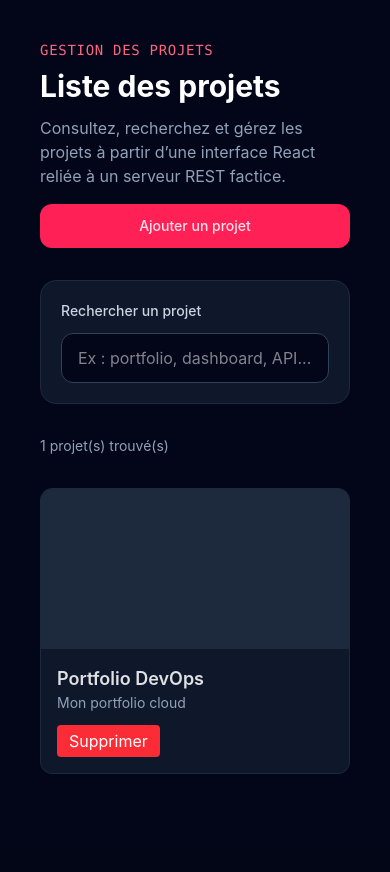
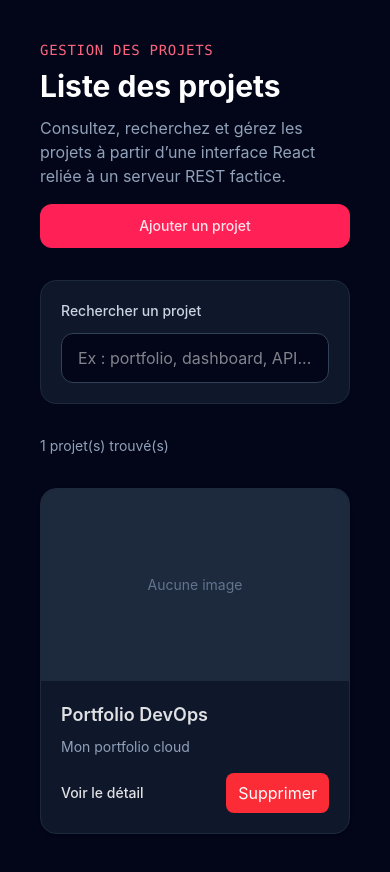
Before and after one commit to seydinalimamoulayeyade/react-fil-rouge, a React (Vite) app: page / in a window 390 px wide. Before the commit the page ends 844 px from the top, so only its background shows below. Built offline with nearby package versions, Linux system fonts and the light colour scheme; data requests are answered from the project's data file.

Commit message:
refactor: améliorer le composant ProjectCard avec un design responsive et des messages d'absence d'image

```diff
--- a/src/components/ProjectCard.jsx
+++ b/src/components/ProjectCard.jsx
@@ -1,28 +1,52 @@
-import { Link } from 'react-router-dom'
+import { Link } from "react-router-dom";
 
 export default function ProjectCard({ project, onDelete }) {
   return (
-    <div className="bg-slate-900 rounded-xl overflow-hidden border border-slate-800">
-      <div className="h-40 bg-slate-800">
-        {project.image && (
-          <img src={project.image} alt={project.libelle} className="w-full h-full object-cover" />
+    <article className="overflow-hidden rounded-2xl border border-slate-800 bg-slate-900 shadow-sm transition hover:-translate-y-1 hover:border-rose-400">
+      <div className="h-48 bg-slate-800">
+        {project.image ? (
+          <img
+            src={project.image}
+            alt={project.libelle}
+            className="h-full w-full object-cover"
+          />
+        ) : (
+          <div className="flex h-full items-center justify-center text-slate-500 text-sm">
+            Aucune image
+          </div>
         )}
       </div>
 
-      <div className="p-4 space-y-3">
-        <Link to={`/projets/${project.id}`} className="text-lg font-semibold text-white hover:text-rose-400">
+      <div className="p-5 space-y-4">
+        <div>
+          <Link
+            to={`/projets/${project.id}`}
+            className="text-lg font-semibold text-white hover:text-rose-400 transition-colors"
+          >
             {project.libelle}
           </Link>
 
-        <p className="text-sm text-slate-400">{project.description}</p>
+          <p className="mt-2 text-sm text-slate-400 line-clamp-3">
+            {project.description}
+          </p>
+        </div>
+
+        <div className="flex items-center justify-between">
+          <Link
+            to={`/projets/${project.id}`}
+            className="text-sm font-medium text-rose-400 hover:underline"
+          >
+            Voir le détail
+          </Link>
 
           <button
             onClick={() => onDelete(project.id)}
-          className="bg-red-500 px-3 py-1 rounded text-white text-sm"
+            className="inline-flex items-center rounded-lg bg-red-500 px-3 py-2 text-sm font-medium text-white hover:bg-red-600 transition-colors"
           >
             Supprimer
           </button>
         </div>
       </div>
-  )
+    </article>
+  );
 }
```
Also changed, not shown: src/services/projetService.js (+16 -16 lines). Lines whose indentation alone changed are shown as unchanged.
